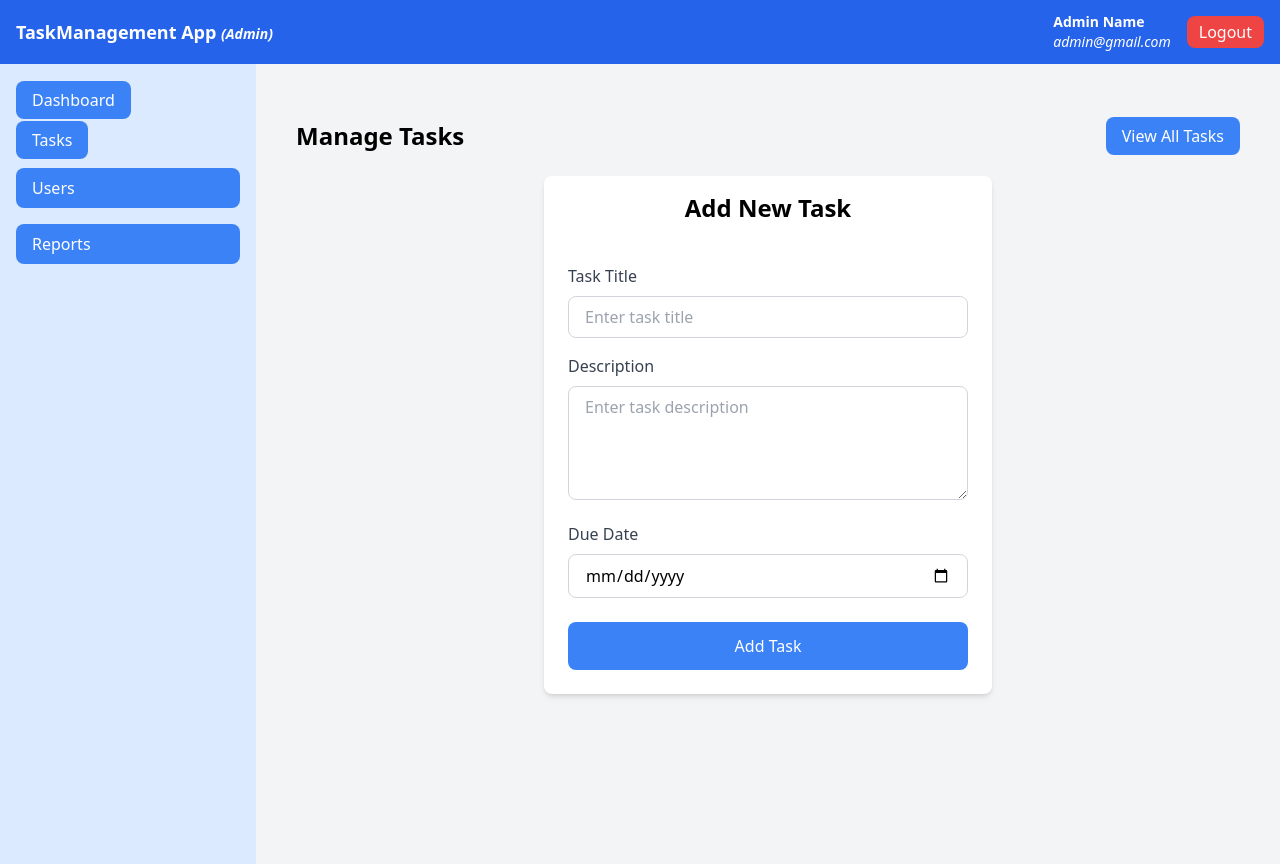
After one commit to abhinandbhaskar/TaskManagementApp, a Django app: page /add_admin_task in a window 1280 px wide. The commit adds this page. Run offline with Django 5.2, Linux system fonts and the light colour scheme; some libraries are stand-ins or nearby versions.

Commit message:
Admin section tasks crud operation with assign user task section completed

```diff
--- a/TaskManagementApp/TaskManagementApp/urls.py
+++ b/TaskManagementApp/TaskManagementApp/urls.py
@@ -34,12 +34,7 @@ urlpatterns = [
     path('delete_user/<int:id>/', views.delete_user, name="delete_user"),
     path('edit_user/<int:id>/', views.edit_user, name="edit_user"),
 
-    #admin urls
 
-    path('adminloginpage/',views.adminloginpage,name="adminloginpage"),
-    path('admin_login_view/', views.admin_login_view, name='admin_login_view'),
-    path('admin_dashboard/',views.admin_dashboard,name="admin_dashboard"),
-    path('admin_logoutpage/',views.admin_logout_view,name="admin_logoutpage"),
 
     path('manage_admins/',views.manage_admins,name="manage_admins"),
     path('add_admins/',views.add_admins,name="add_admins"),
@@ -53,6 +48,20 @@ urlpatterns = [
     path('view_task_details/<int:id>/', views.view_task_details, name="view_task_details"),
 
 
+        #admin urls
+
+    path('adminloginpage/',views.adminloginpage,name="adminloginpage"),
+    path('admin_login_view/', views.admin_login_view, name='admin_login_view'),
+    path('admin_dashboard/',views.admin_dashboard,name="admin_dashboard"),
+    path('admin_logoutpage/',views.admin_logout_view,name="admin_logoutpage"),
+
+    path('admin_manage_tasks',views.admin_manage_tasks,name="admin_manage_tasks"),
+    path('add_admin_task',views.add_admin_task,name="add_admin_task"),
+    path('view_admintask_details/<int:id>/', views.view_admintask_details, name="view_admintask_details"),
+
+
+
+
 
 
 
--- a/TaskManagementApp/taskapp/views.py
+++ b/TaskManagementApp/taskapp/views.py
@@ -155,38 +155,6 @@ def edit_user(request,id):
         return redirect('manage_users')
 
     return render(request, 'superadmin/UserSubpages/Edit_users.html', {"user": user})
-
-
-
-
-
-
-
-
-#admin functions
-
-def admin_login_view(request):
-    if request.method == "POST":
-        username = request.POST["username"]
-        password = request.POST["password"]
-        user = authenticate(request,username=username,password=password)
-        if user is not None and user.is_admin:
-            login(request, user)
-            return redirect('admin_dashboard')
-        else:
-            return render(request, 'admin/adminloginpage.html',{'error':'Invalid credentials'})
-    return render(request, 'admin/adminloginpage.html')
-
-def admin_logout_view(request):
-    logout(request)
-    return redirect('adminloginpage')
-
-
-def adminloginpage(request):
-    return render(request,'admin/adminloginpage.html')
-
-def admin_dashboard(request):
-    return render(request,'admin/adminhomepage.html')
 
 
 
@@ -375,3 +343,102 @@ def view_task_details(request,id):
             return redirect('view_task_details', id=id)
 
     return render(request, 'superadmin/TasksSubpages/ViewTaskDetail.html', {"tasks":task})
+
+
+
+
+
+
+
+
+#admin functions
+
+def admin_login_view(request):
+    if request.method == "POST":
+        username = request.POST["username"]
+        password = request.POST["password"]
+        user = authenticate(request,username=username,password=password)
+        if user is not None and user.is_admin:
+            login(request, user)
+            return redirect('admin_dashboard')
+        else:
+            return render(request, 'admin/adminloginpage.html',{'error':'Invalid credentials'})
+    return render(request, 'admin/adminloginpage.html')
+
+def admin_logout_view(request):
+    logout(request)
+    return redirect('adminloginpage')
+
+
+def adminloginpage(request):
+    return render(request,'admin/adminloginpage.html')
+
+def admin_dashboard(request):
+    return render(request,'admin/adminhomepage.html')
+
+
+
+def admin_manage_tasks(request):
+    tasks=Task.objects.filter(created_by=request.user)
+    return render(request,'admin/AdminTaskSubpages/AdminManageTasks.html',{"tasks": tasks})
+
+
+from datetime import datetime
+
+def add_admin_task(request):
+    if request.method == 'POST':
+        title = request.POST.get("title")
+        description = request.POST.get("description")
+        due_date_str = request.POST.get("due_date")
+
+
+        if not title or not description or not due_date_str:
+            messages.error(request,"All fields are required.")
+            return redirect('add_admin_task')
+        try:
+            due_date = datetime.strptime(due_date_str, '%Y-%m-%d').date()
+            Task.objects.create(title=title,description=description,due_date=due_date,created_by=request.user,status='Pending')
+
+            messages.success(request,"task added successfully!")
+        except Exception as e:
+            messages.error(request,f"Error creating task {str(e)}")
+            return redirect('add_admin_task')
+
+        return redirect('admin_manage_tasks')
+    return render(request, 'admin/AdminTaskSubpages/AdminCreateTask.html')
+
+
+
+
+
+
+def view_admintask_details(request,id):
+    task =  get_object_or_404(Task, id=id)
+
+    if request.method == 'POST':
+        title = request.POST.get("title")
+        description = request.POST.get("description")
+        due_date = request.POST.get("due_date")
+        userid = request.POST.get("userid")
+        status = request.POST.get("status")
+
+        if not title or not description or not due_date or not status or not userid:
+            messages.error(request, "All fields are required.")
+            return redirect('view_admintask_details', id=id)
+
+        try:
+            userobj=CustomUser.objects.get(id=userid)
+            task.title = title
+            task.description = description
+            task.due_date = due_date
+            task.status = status
+            task.assigned_to =userobj
+            task.save()
+            messages.success(request, "Task updated successfully!")
+        except Exception as e:
+            messages.error(request, f"Error updating user: {str(e)}")
+            return redirect('view_admintask_details', id=id)
+
+    admin_mappings = AdminUserMapping.objects.filter(admin=request.user)
+    managed_users = [mapping.user for mapping in admin_mappings]
+    return render(request, 'admin/AdminTaskSubpages/AdminViewTaskDetails.html', {"task":task,"managed_users": managed_users})
--- /dev/null
+++ b/TaskManagementApp/templates/admin/AdminTaskSubpages/AdminCreateTask.html
@@ -0,0 +1,82 @@
+{% extends "admin/adminhomepage.html" %}
+
+{% block title %}Manage Tasks{% endblock %}
+
+{% block body %}
+<div class="container mx-auto px-4 py-8">
+    {% if messages %}
+    <div class="fixed top-20 right-4 z-50 w-full max-w-xs">
+        {% for message in messages %}
+        <div class="text-white px-4 py-2 rounded-lg shadow-lg mb-2
+            {% if message.tags == 'error' %}bg-red-500{% else %}bg-green-500{% endif %}">
+            {{ message }}
+        </div>
+        {% endfor %}
+    </div>
+    {% endif %}
+
+    <div class="flex flex-col md:flex-row justify-between items-center mb-6">
+        <h2 class="text-2xl font-semibold mb-4 md:mb-0">Manage Tasks</h2>
+        <div>
+            <a href="{% url 'admin_manage_tasks' %}" class="bg-blue-500 text-white px-4 py-2 rounded-lg hover:bg-blue-600 transition duration-200">
+                View All Tasks
+            </a>
+        </div>
+    </div>
+
+    <div class="max-w-md mx-auto bg-white shadow-md rounded-lg overflow-hidden">
+        <div class="text-white px-6 py-4">
+            <h1 class="text-2xl text-black font-semibold text-center">Add New Task</h1>
+        </div>
+        <div class="p-6">
+            <form action="{% url 'add_admin_task' %}" method="POST">
+                {% csrf_token %}
+
+                <div class="mb-4">
+                    <label for="title" class="block text-gray-700 font-medium mb-2">Task Title</label>
+                    <input
+                        type="text"
+                        id="title"
+                        name="title"
+                        class="w-full border border-gray-300 rounded-lg px-4 py-2 focus:ring-2 focus:ring-blue-500 focus:border-blue-500 transition duration-200"
+                        placeholder="Enter task title"
+                        required
+                    >
+                </div>
+
+                <div class="mb-4">
+                    <label for="description" class="block text-gray-700 font-medium mb-2">Description</label>
+                    <textarea
+                        id="description"
+                        name="description"
+                        rows="4"
+                        class="w-full border border-gray-300 rounded-lg px-4 py-2 focus:ring-2 focus:ring-blue-500 focus:border-blue-500 transition duration-200"
+                        placeholder="Enter task description"
+                        required
+                    ></textarea>
+                </div>
+
+
+
+                <div class="mb-6">
+                    <label for="due_date" class="block text-gray-700 font-medium mb-2">Due Date</label>
+                    <input
+                        type="date"
+                        id="due_date"
+                        name="due_date"
+                        class="w-full border border-gray-300 rounded-lg px-4 py-2 focus:ring-2 focus:ring-blue-500 focus:border-blue-500 transition duration-200"
+                        required
+                        min="{{ today|date:'Y-m-d' }}"
+                    >
+                </div>
+
+                <div>
+                    <button type="submit" class="w-full bg-blue-500 text-white font-medium px-4 py-3 rounded-lg hover:bg-blue-600 focus:outline-none focus:ring-2 focus:ring-blue-500 focus:ring-offset-2 transition duration-200">
+                        Add Task
+                    </button>
+                </div>
+            </form>
+        </div>
+    </div>
+</div>
+{% endblock %}
--- a/TaskManagementApp/templates/admin/adminhomepage.html
+++ b/TaskManagementApp/templates/admin/adminhomepage.html
@@ -3,7 +3,7 @@
 <head>
     <meta charset="UTF-8">
     <meta name="viewport" content="width=device-width, initial-scale=1.0">
-    <title>Admin Homepage</title>
+    <title> {% block title %}Admin Homepage{% endblock %} </title>
     <script src="https://cdn.tailwindcss.com"></script>
 
 </head>
@@ -28,14 +28,14 @@
         <aside class="bg-blue-100 w-64 min-h-screen px-4 py-6">
             <ul class="space-y-4">
                 <li>
-                    <button  class="w-full text-left bg-blue-500 hover:bg-blue-600 text-white px-4 py-2 rounded-lg">
+                    <a href="{% url 'admin_dashboard' %}"  class="w-full text-left bg-blue-500 hover:bg-blue-600 text-white px-4 py-2 rounded-lg">
                         Dashboard
-                    </button>
+                    </a>
                 </li>
                 <li>
-                    <button  class="w-full text-left bg-blue-500 hover:bg-blue-600 text-white px-4 py-2 rounded-lg">
+                    <a href="{% url 'admin_manage_tasks' %}"   class="w-full text-left bg-blue-500 hover:bg-blue-600 text-white px-4 py-2 rounded-lg">
                         Tasks
-                    </button>
+                    </a>
                 </li>
                 <li>
                     <button  class="w-full text-left bg-blue-500 hover:bg-blue-600 text-white px-4 py-2 rounded-lg">
@@ -52,6 +52,7 @@
         </aside>
 
         <main class="flex-1 p-6 space-y-6">
+               {% block body %}
             <div class="grid grid-cols-1 md:grid-cols-1 lg:grid-cols-1 gap-6">
                 <div class="bg-white shadow rounded-lg p-4">
                     <h2 class="text-lg font-semibold text-gray-700">Total Users</h2>
@@ -78,7 +79,7 @@
                     <span class="text-gray-400 italic">Chart Placeholder</span>
                 </div>
             </div>
-
+              {% endblock %}
         </main>
 
     </div>
```
Also changed, not shown: TaskManagementApp/templates/admin/AdminTaskSubpages/AdminManageTasks.html (added, +63 -0 lines), TaskManagementApp/templates/admin/AdminTaskSubpages/AdminViewTaskDetails.html (added, +113 -0 lines), TaskManagementApp/templates/admin/adminreportpage.html (deleted), TaskManagementApp/templates/admin/admintaskpage.html (deleted).
